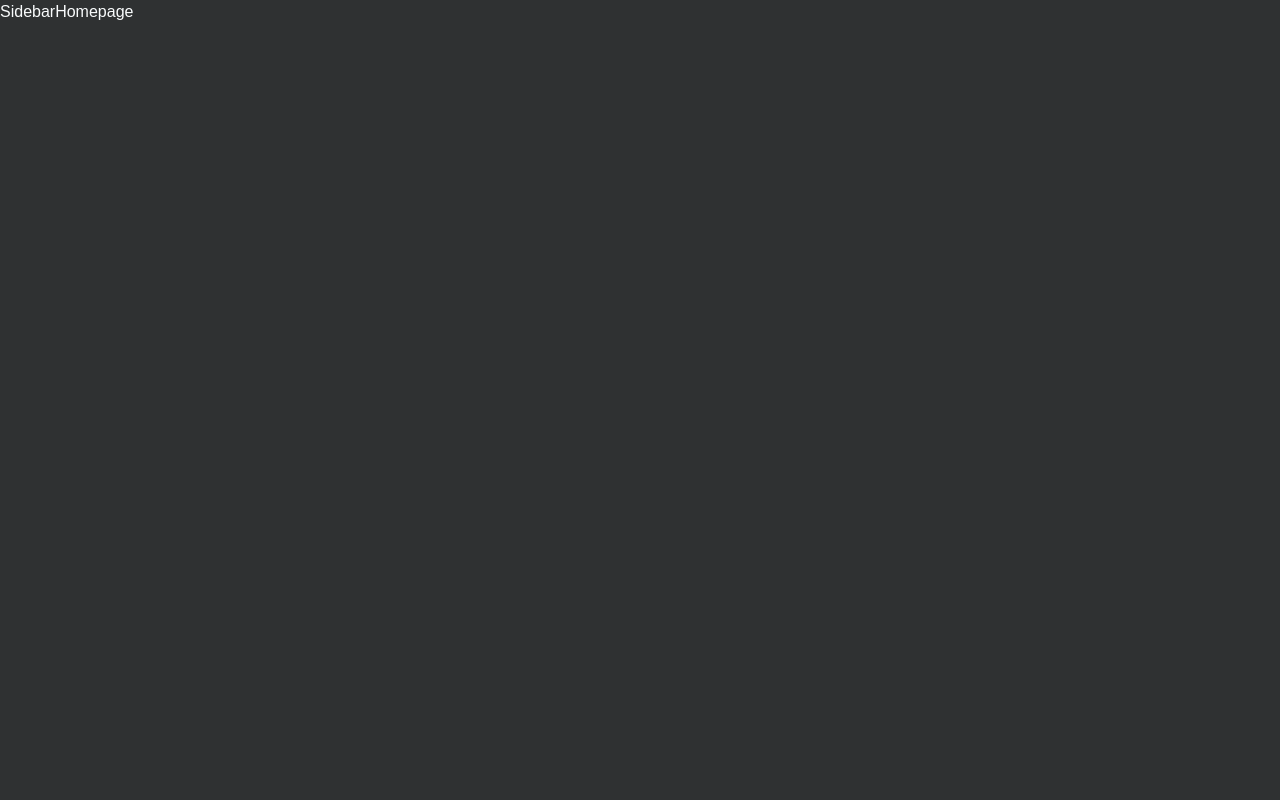
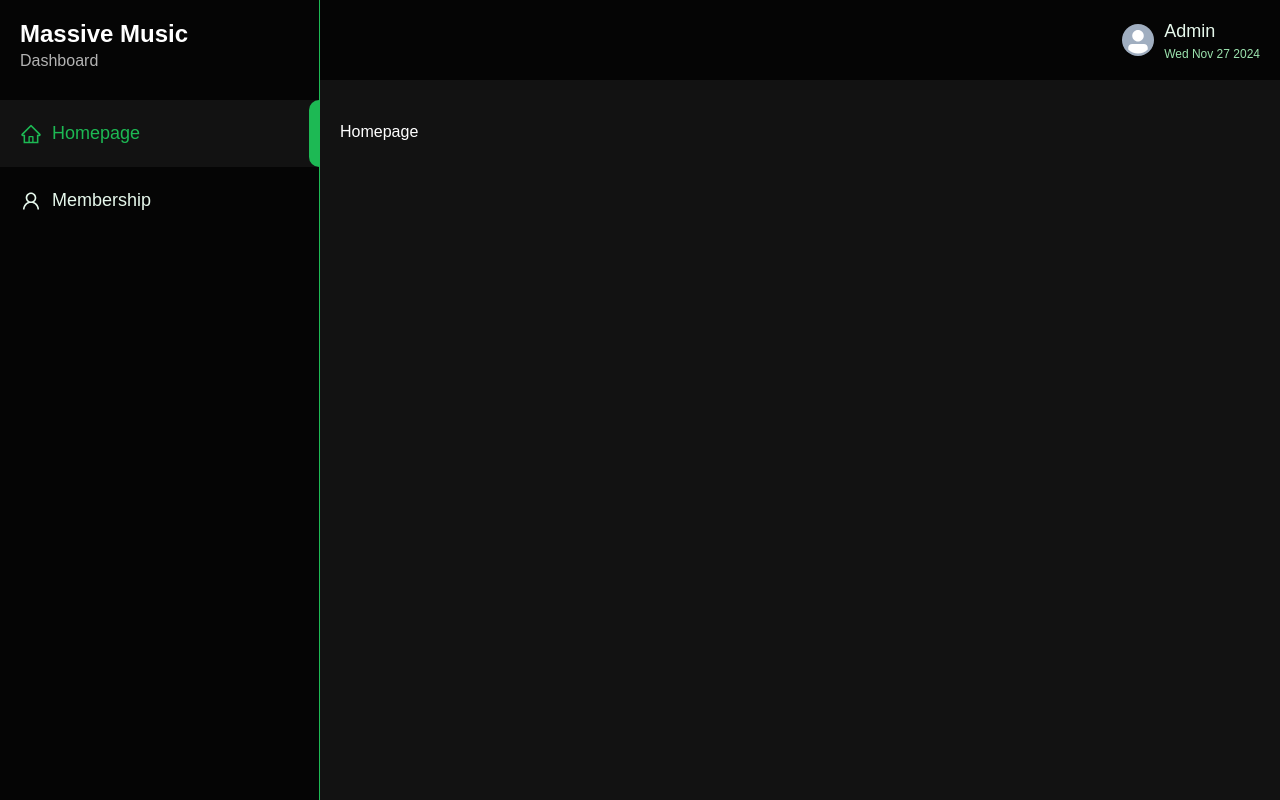
Before and after one commit to rifqifinaldy/massive-music-membership-fe, a Next.js app: page / in a window 1280 px wide. Built offline with nearby package versions, Linux system fonts and the light colour scheme.

Commit message:
feat(layout): added the base layout

```diff
--- a/package.json
+++ b/package.json
@@ -31,6 +31,7 @@
     "eslint-config-next": "15.0.3",
     "eslint-config-prettier": "^9.1.0",
     "prettier": "^3.2.5",
+    "react-icons": "^5.3.0",
     "typescript": "^5"
   }
 }
--- /dev/null
+++ b/src/app/components/navbar/index.tsx
@@ -0,0 +1,30 @@
+import { Avatar, Box, Flex, Text } from "@chakra-ui/react";
+import React from "react";
+
+const Navbar: React.FC = () => {
+  return (
+    <Flex
+      gap="20px"
+      w="full"
+      px="20px"
+      h="80px"
+      bg="neutral.900"
+      alignItems="center"
+      justifyContent="flex-end"
+    >
+      <Flex gap="10px" alignItems="center">
+        <Avatar size="sm" shadow="sm" />
+        <Flex flexDir="column">
+          <Text color="green.0" fontSize="18px">
+            Admin
+          </Text>
+          <Text color="green.200" fontWeight={400} fontSize="12px">
+            {new Date().toDateString()}
+          </Text>
+        </Flex>
+      </Flex>
+    </Flex>
+  );
+};
+
+export default Navbar;
--- /dev/null
+++ b/src/app/components/sidebar/index.tsx
@@ -0,0 +1,114 @@
+import {
+  Box,
+  Flex,
+  Heading,
+  Text,
+  IconButton,
+  Drawer,
+  DrawerContent,
+  DrawerOverlay,
+  DrawerCloseButton,
+  useDisclosure,
+} from "@chakra-ui/react";
+import React from "react";
+import { BORDER } from "../../../themes/variant";
+import { MENUS } from "config/navigation-menu";
+import { useRouter } from "next/router";
+import Link from "next/link";
+import { FiMenu } from "react-icons/fi";
+
+const Sidebar: React.FC = () => {
+  const router = useRouter();
+  const { isOpen, onOpen, onClose } = useDisclosure();
+
+  const renderMenu = () => (
+    <Flex
+      flexDir="column"
+      h="100vh"
+      bg="neutral.900"
+      borderRight={BORDER.GREEN}
+      w="full"
+      py="20px"
+    >
+      <Box px="20px" h="80px">
+        <Heading color="neutral.0" fontWeight={700} fontSize="24px">
+          Massive Music
+        </Heading>
+        <Text fontSize="16px" color="neutral.300">
+          Dashboard
+        </Text>
+      </Box>
+      {MENUS.map((menu) => {
+        const isActiveMenu = router.asPath === menu.url;
+        return (
+          <Flex
+            as={Link}
+            key={`menu-${menu.id}`}
+            justifyContent="space-between"
+            bg={isActiveMenu ? "neutral.500" : "inherit"}
+            href={menu.url}
+            transition="all 0.15s ease-in"
+            _hover={
+              !isActiveMenu
+                ? {
+                    bg: "neutral.600",
+                  }
+                : {}
+            }
+          >
+            <Flex
+              color={isActiveMenu ? "green.500" : "green.0"}
+              px="20px"
+              alignItems="center"
+              gap="10px"
+              py="20px"
+            >
+              {menu.icon}
+              <Text fontSize="18px">{menu.name}</Text>
+            </Flex>
+            {isActiveMenu && (
+              <Box h="full" w="10px" bg="green.500" borderLeftRadius="20px" />
+            )}
+          </Flex>
+        );
+      })}
+    </Flex>
+  );
+
+  return (
+    <Box>
+      {/* Desktop Sidebar */}
+      <Box
+        display={{ base: "none", md: "block" }}
+        w={{ base: "320px", md: "280px", xl: "320px" }}
+      >
+        {renderMenu()}
+      </Box>
+
+      {/* Mobile/Tablet Sidebar */}
+      <Box display={{ base: "block", md: "none" }}>
+        <IconButton
+          icon={<FiMenu />}
+          aria-label="Open menu"
+          onClick={onOpen}
+          position="fixed"
+          top="20px"
+          left="20px"
+          bg="neutral.900"
+          color="green.0"
+          fontSize="32px"
+          _hover={{ bg: "neutral.700" }}
+        />
+        <Drawer isOpen={isOpen} placement="left" onClose={onClose}>
+          <DrawerOverlay />
+          <DrawerContent bg="neutral.900">
+            <DrawerCloseButton color="green.0" />
+            {renderMenu()}
+          </DrawerContent>
+        </Drawer>
+      </Box>
+    </Box>
+  );
+};
+
+export default Sidebar;
--- /dev/null
+++ b/src/app/config/navigation-menu.tsx
@@ -0,0 +1,22 @@
+import { AiFillHome, AiOutlineHome, AiOutlineUser } from "react-icons/ai";
+import { COLORS } from "../../themes/variant";
+
+export const NAVIGATION = {
+  HOMEPAGE: "/",
+  MEMBERSHIP: "/membership",
+};
+
+export const MENUS = [
+  {
+    id: 1,
+    name: "Homepage",
+    url: NAVIGATION.HOMEPAGE,
+    icon: <AiOutlineHome size="22px" />,
+  },
+  {
+    id: 2,
+    name: "Membership",
+    url: NAVIGATION.MEMBERSHIP,
+    icon: <AiOutlineUser size="22px" />,
+  },
+];
--- a/src/app/layouts/dashboard-layout.tsx
+++ b/src/app/layouts/dashboard-layout.tsx
@@ -1,4 +1,6 @@
-import { Flex, Text } from "@chakra-ui/react";
+import { Box, Flex } from "@chakra-ui/react";
+import Navbar from "@MME-components/navbar";
+import Sidebar from "@MME-components/sidebar";
 import React from "react";
 
 interface IProps {
@@ -7,10 +9,17 @@ interface IProps {
 
 const DashboardLayout: React.FC<IProps> = ({ children }) => {
   return (
-    <Flex>
-      <Text>Sidebar</Text>
-      {children}
-    </Flex>
+    <Box overflow="hidden" maxH="100vh">
+      <Flex>
+        <Sidebar />
+        <Box w="full">
+          <Navbar />
+          <Box px="20px" py="40px" h="100vh">
+            {children}
+          </Box>
+        </Box>
+      </Flex>
+    </Box>
   );
 };
 
--- a/src/themes/themes.ts
+++ b/src/themes/themes.ts
@@ -14,29 +14,32 @@ const colors = {
     800: "#073f4d",
     900: "#04262c",
   },
+  brand: {
+    500: "#9d0208",
+  },
   secondary: {
     0: "#d9e4e7",
     100: "#b3c9d0",
     200: "#8dadb9",
     300: "#6792a1",
     400: "#41768a",
-    500: "#073b4c",
+    500: "#1db954",
     600: "#062f3d",
     700: "#05242e",
     800: "#04191f",
     900: "#020d0f",
   },
-  success: {
-    0: "#d5faec",
-    100: "#abf5d9",
-    200: "#80f0c7",
-    300: "#56ebb4",
-    400: "#2be6a1",
-    500: "#06d6a0",
-    600: "#05ab80",
-    700: "#048060",
-    800: "#035540",
-    900: "#022a20",
+  green: {
+    0: "#e6f8ec",
+    100: "#c1eecd",
+    200: "#9ce4af",
+    300: "#77da90",
+    400: "#52d072",
+    500: "#1db954",
+    600: "#189347",
+    700: "#136d39",
+    800: "#0e472b",
+    900: "#09211d",
   },
   yellow: {
     0: "#fff8e1",
@@ -56,7 +59,7 @@ const colors = {
     200: "#f49fb3",
     300: "#f07b96",
     400: "#ec5779",
-    500: "#ef476f",
+    500: "#9d0208",
     600: "#bf3859",
     700: "#8f2a43",
     800: "#601b2c",
@@ -64,15 +67,15 @@ const colors = {
   },
   neutral: {
     0: "#ffffff",
-    100: "#f9fbfc",
-    200: "#f3f7f8",
-    300: "#edf2f4",
-    400: "#e7eef0",
-    500: "#edf6f9",
-    600: "#bcc4c7",
-    700: "#8d9396",
-    800: "#5e6264",
-    900: "#2f3132",
+    100: "#e6e6e6",
+    200: "#cccccc",
+    300: "#b3b3b3",
+    400: "#999999",
+    500: "#121212",
+    600: "#0f0f0f",
+    700: "#0c0c0c",
+    800: "#090909",
+    900: "#050505",
   },
 };
 
@@ -94,12 +97,12 @@ const theme = extendTheme({
   styles: {
     global: () => ({
       body: {
-        backgroundColor: colors["neutral"][900],
+        backgroundColor: colors["neutral"][500],
         fontSize: {
           base: "14px",
           md: "16px",
         },
-        color: colors["neutral"][100],
+        color: colors["neutral"][0],
       },
     }),
   },
--- /dev/null
+++ b/src/themes/variant.ts
@@ -0,0 +1,21 @@
+export enum RADIUS {
+  XXS = "4px",
+  XS = "8px",
+  SM = "12px",
+  LG = "16px",
+  XL = "20px",
+}
+
+export enum COLORS {
+  WHITE = "var(--chakra-colors-neutral-0)",
+  RED = "var(--chakra-colors-red-500)",
+  GREEN = "var(--chakra-colors-green-500)",
+}
+
+export enum BORDER {
+  DEFAULT = "1px solid var(--chakra-colors-neutral-0)",
+  RED = "1px solid var(--chakra-colors-red-500)",
+  GREEN = "1px solid var(--chakra-colors-green-500)",
+  THICK_DARK_RED = "3px solid var(--chakra-colors-red-400)",
+  BACKGROUND = "1px solid var(--chakra-colors-neutral-900)",
+}
```
Also changed, not shown: src/app/config/api-collection.ts (added), 1 other file (tests, documents, lock files or other folders).
